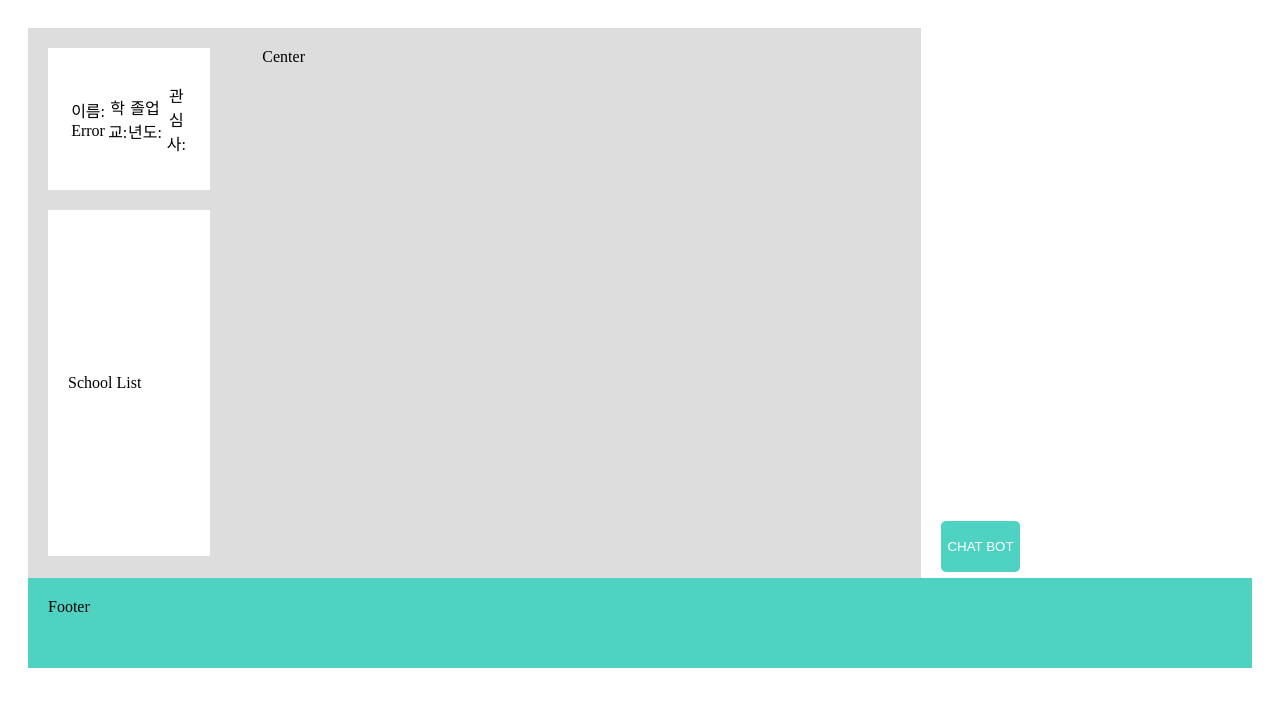
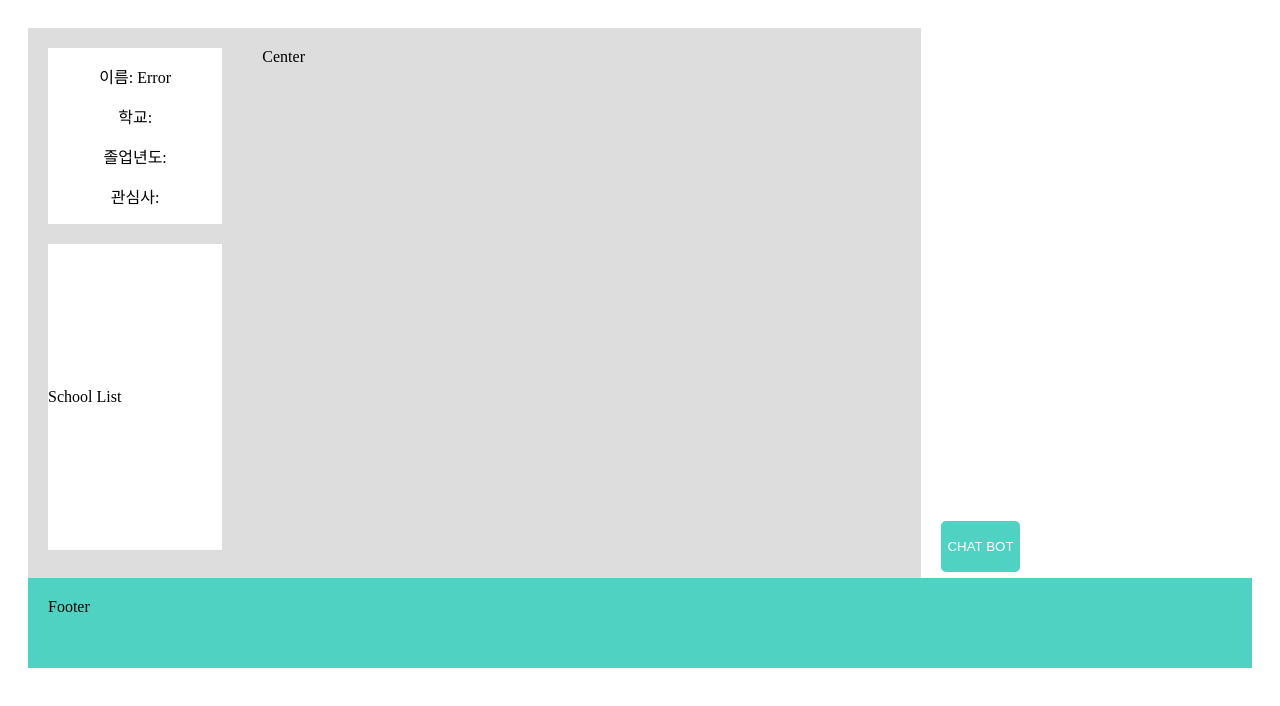
Before and after one commit to wseungjin/relay_17, a React (Create React App) app in the folder fe/: page /MainPage/1 in a window 1280 px wide. Shown: the top 706 px of the page. Built offline with nearby package versions, Linux system fonts and the light colour scheme; no server answers.

Commit message:
style: 메인 페이지 스타일 수정

```diff
--- a/fe/src/views/MainPage.jsx
+++ b/fe/src/views/MainPage.jsx
@@ -58,12 +58,6 @@ const Wrapper = styled.div`
   padding: 20px;
 `;
 
-const MainHeader = styled.div`
-  padding: 20px;
-  height: 50px;
-  background-color: #4fd2c2;
-`;
-
 const MainBody = styled.div`
   height: 550px;
   display: flex;
@@ -77,25 +71,24 @@ const MainLeft = styled.div`
 
 const Profile = styled.div`
   margin: 0 0 20px 0;
-  padding: 20px;
-  width: 70%;
-  height: 20%;
+  width: 100%;
+  height: 30%;
   background-color: #ffffff;
   display: flex;
   align-items: center;
-  justify-content: space-between;
   text-align: center;
+  box-sizing: border-box;
+  display: table;
 `;
 
 const SchoolList = styled.div`
-  padding: 20px;
-  width: 70%;
+  width: 100%;
   height: 60%;
   background-color: #ffffff;
   display: flex;
   align-items: center;
-  justify-content: space-between;
   text-align: center;
+  box-sizing: border-box;
 `;
 
 const MainCenter = styled.div`
```
